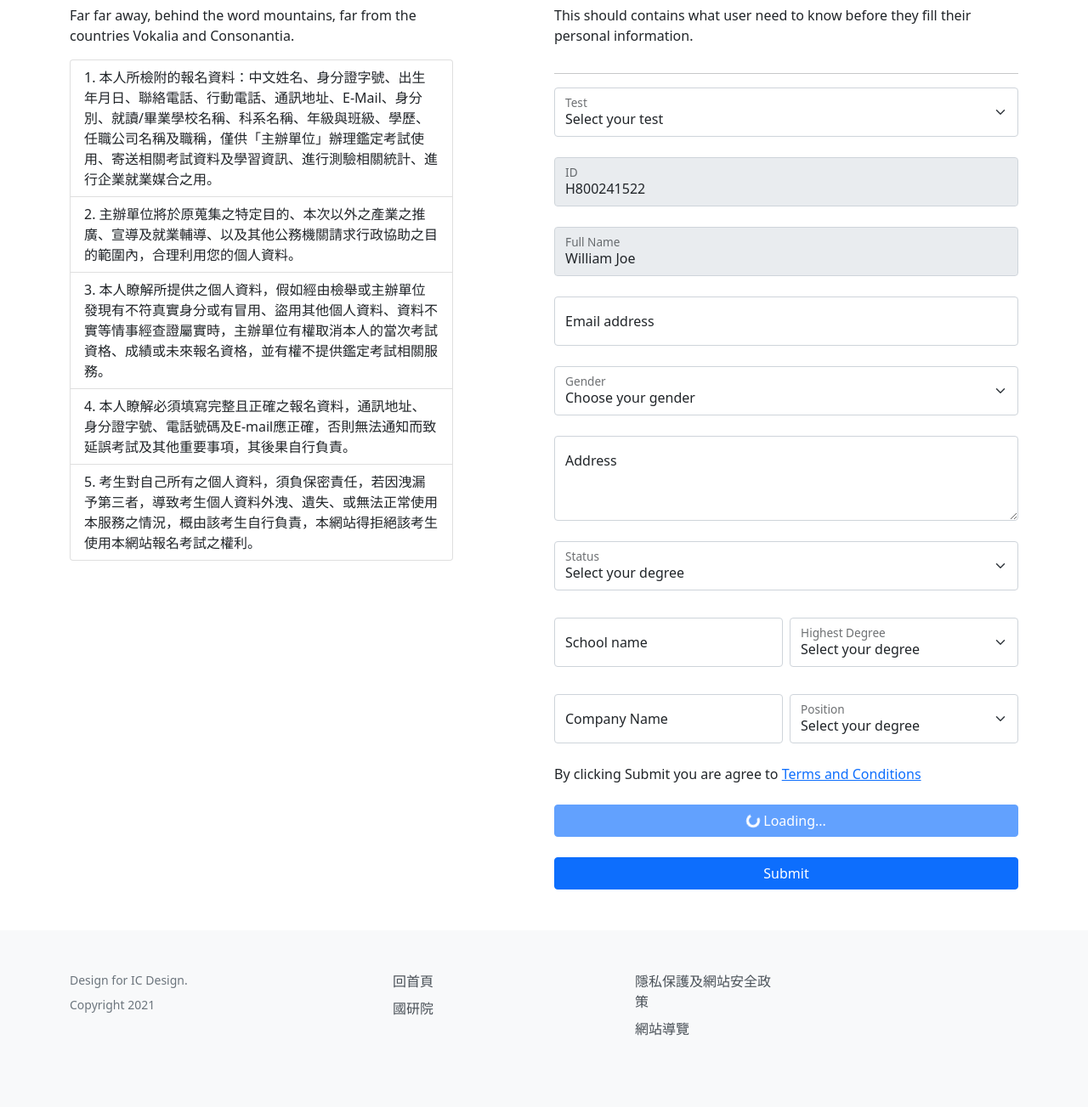
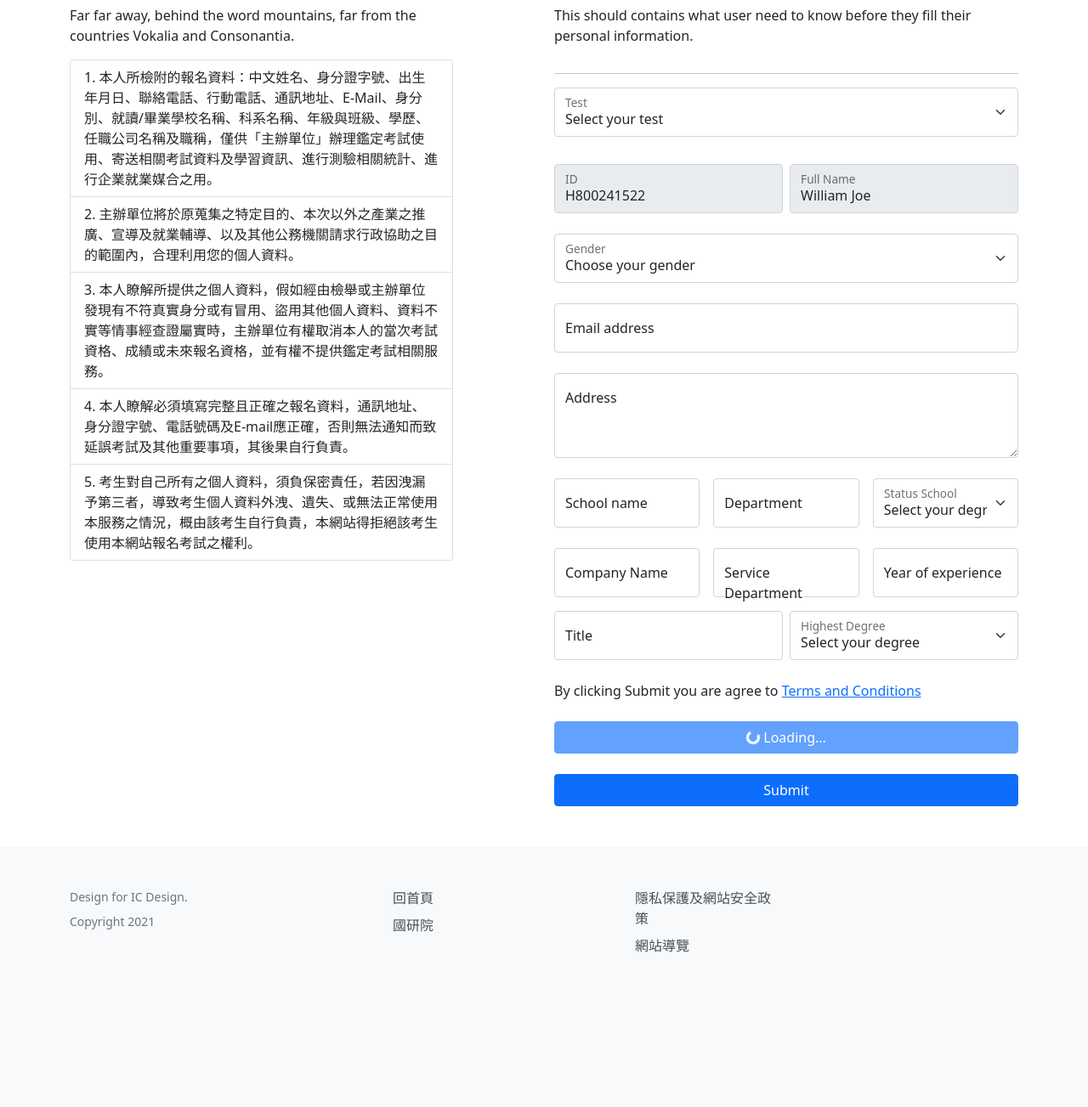
Before and after one commit to KenLu0929/icdesign, a Django app: page /testregistration/ in a window 1280 px wide. Shown: the part 170-1473 px from the top of the page at 85% size. After the commit the page ends 1291 px from the top, so only its background shows below. Run offline with Django 3.2, Linux system fonts and the light colour scheme; some libraries are stand-ins or nearby versions.

Commit message:
IC test registration fixed

```diff
--- a/pages/templates/pages/base.html
+++ b/pages/templates/pages/base.html
@@ -59,20 +59,29 @@
     $('#textareaAdress').change(function() {
         $('#showAddress').val($(this).val());
     });
-    $('#selectStatus').change(function() {
+    $('#selectDegree').change(function() {
         $('#showDegree').val($(this).val());
     });
     $('#schoolName').change(function() {
         $('#showSchoolName').val($(this).val());
     });
-    $('#selectDegree').change(function() {
-        $('#showHighestDegree').val($(this).val());
+    $('#department').change(function() {
+        $('#showDepartment').val($(this).val());
+    });
+    $('#selectStatusschool').change(function() {
+        $('#showStatusSchool').val($(this).val());
     });
     $('#companyName').change(function() {
         $('#showCompanyName').val($(this).val());
     });
     $('#selectPosition').change(function() {
         $('#showPosition').val($(this).val());
+    });
+    $('#yearofExp').change(function() {
+        $('#showExp').val($(this).val());
+    });
+    $('#userTitle').change(function() {
+        $('#showTitle').val($(this).val());
     });
 
     // $('#checkButtonReg').change(function () {
--- a/pages/templates/pages/ictestinfo.html
+++ b/pages/templates/pages/ictestinfo.html
@@ -184,9 +184,7 @@
                         </tr>
                         </tbody>
                     </table>
-                    <hr>
                 </div>
-
             </div>
         </div>
     </div>
--- a/pages/templates/pages/testregistration.html
+++ b/pages/templates/pages/testregistration.html
@@ -57,22 +57,18 @@
                           <label for="selectCourse">Test</label>
                         </div>
                     </div>
-                    <div class="align-items-center mt-4">
+                    <div class="row g-2 mt-4">
+                      <div class="col-md">
                         <div class="form-floating">
                           <input type="text" name="ic_id" id="icid" class="form-control" placeholder="ID" maxlength="10" value="H800241522" disabled>
                           <label for="icid">ID</label>
                         </div>
                       </div>
-                    <div class="align-items-center mt-4">
+                      <div class="col-md">
                         <div class="form-floating">
                           <input type="text" class="form-control" id="idname" name="ic_name" placeholder="e.g, Jhon Doe" value="William Joe" disabled>
                           <label for="icid">Full Name</label>
                         </div>
-                    </div>
-                    <div class="align-items-center mt-4">
-                        <div class="form-floating">
-                          <input type="email" id="idemail" name="ic_email" class="form-control" placeholder="this@youremail.com" required>
-                          <label for="idemail">Email address</label>
                       </div>
                     </div>
                     <div class="align-items-center mt-4">
@@ -88,23 +84,17 @@
                     </div>
                     <div class="align-items-center mt-4">
                         <div class="form-floating">
+                          <input type="email" id="idemail" name="ic_email" class="form-control" placeholder="this@youremail.com" required>
+                          <label for="idemail">Email address</label>
+                        </div>
+                    </div>
+                    <div class="align-items-center mt-4">
+                        <div class="form-floating">
                           <textarea class="form-control" placeholder="Leave a comment here" id="textareaAdress" style="height : 100px;" required></textarea>
                           <label for="textareaAdress">Address</label>
                         </div>
                     </div>
-                    <div class="align-items-center mt-4">
-                        <div class="form-floating">
-                          <select class="form-select" id="selectStatus" name="ic_status" aria-label="Floating label select example" required>
-                              <option selected>Select your degree</option>
-                              <option value="1">Employed</option>
-                              <option value="2">Self-Employed</option>
-                              <option value="3">Student</option>
-                              <option value="4">Unable to work</option>
-                          </select>
-                          <label for="selectCourse">Status</label>
-                        </div>
-                    </div>
-                    <div class="row g-2 mt-4">
+                    <div class="row g-3 mt-2">
                         <div class="col-md">
                         <div class="form-floating">
                             <input type="text" id="schoolName" name="ic_school" class="form-control" placeholder="School name">
@@ -113,17 +103,22 @@
                       </div>
                         <div class="col-md">
                             <div class="form-floating">
-                          <select class="form-select" id="selectDegree" name="ic_status" aria-label="Floating label select example">
+                            <input type="text" id="department" name="ic_department" class="form-control" placeholder="Department">
+                            <label for="department">Department</label>
+                        </div>
+                          </div>
+                        <div class="col-md">
+                        <div class="form-floating">
+                          <select class="form-select" id="selectStatusschool" name="ic_statusSchool" aria-label="Floating label select example">
                               <option selected>Select your degree</option>
-                              <option value="1">Diploma</option>
-                              <option value="2">Master</option>
-                              <option value="3">Doctor</option>
+                              <option value="1">Study</option>
+                              <option value="2">Graduate</option>
                           </select>
-                          <label for="selectDegree">Highest Degree</label>
+                          <label for="selectStatusschool">Status School</label>
                         </div>
                       </div>
                     </div>
-                    <div class="row g-2 mt-4">
+                    <div class="row g-3 mt-2">
                       <div class="col-md">
                         <div class="form-floating">
                             <input type="text" id="companyName" name="ic_company" class="form-control" placeholder="Company name">
@@ -132,13 +127,34 @@
                       </div>
                       <div class="col-md">
                           <div class="form-floating">
-                          <select class="form-select" id="selectPosition" name="ic_status" aria-label="Floating label select example">
+                            <input type="text" id="selectPosition" name="ic_status" class="form-control" placeholder="Service Department">
+                            <label for="companyName">Service Department</label>
+                          </div>
+                      </div>
+                      <div class="col-md">
+                          <div class="form-floating">
+                            <input type="number" id="yearofExp" name="ic_yearofexp" class="form-control" placeholder="Year of experience">
+                            <label for="companyName">Year of experience</label>
+                          </div>
+                      </div>
+                    </div>
+                    <div class="row g-2 mt-2">
+                      <div class="col-md">
+                        <div class="form-floating">
+                            <input type="text" id="userTitle" name="ic_title" class="form-control" placeholder="Company name">
+                            <label for="companyName">Title</label>
+                        </div>
+                      </div>
+                      <div class="col-md">
+                          <div class="form-floating">
+                            <select class="form-select" id="selectDegree" name="ic_degree" aria-label="Floating label select example">
                               <option selected>Select your degree</option>
-                              <option value="1">Manager</option>
-                              <option value="2">CEO</option>
-                              <option value="3">Other</option>
+                              <option value="1">High School</option>
+                              <option value="2">Bachelor</option>
+                              <option value="2">Master</option>
+                              <option value="2">Doctor</option>
                               </select>
-                          <label for="selectPosition">Position</label>
+                              <label for="selectDegree">Highest Degree</label>
                           </div>
                       </div>
                     </div>
@@ -213,21 +229,21 @@
                         </div>
                     </div>
                     <div class="mb-3 row">
-                        <label for="showDegree" class="col-sm-4 col-form-label">Status Degree</label>
-                        <div class="col-sm-8">
-                          <input type="text" readonly class="form-control-plaintext" id="showDegree" value="">
-                        </div>
-                    </div>
-                    <div class="mb-3 row">
                         <label for="showSchoolName" class="col-sm-4 col-form-label">School Name</label>
                         <div class="col-sm-8">
                           <input type="text" readonly class="form-control-plaintext" id="showSchoolName" value="">
                         </div>
                     </div>
                     <div class="mb-3 row">
-                        <label for="showHighestDegree" class="col-sm-4 col-form-label">Highest Degree</label>
+                        <label for="showDepartment" class="col-sm-4 col-form-label">Department</label>
                         <div class="col-sm-8">
-                          <input type="text" readonly class="form-control-plaintext" id="showHighestDegree" value="">
+                          <input type="text" readonly class="form-control-plaintext" id="showDepartment" value="">
+                        </div>
+                    </div>
+                    <div class="mb-3 row">
+                        <label for="showStatusSchool" class="col-sm-4 col-form-label">Status School</label>
+                        <div class="col-sm-8">
+                          <input type="text" readonly class="form-control-plaintext" id="showStatusSchool" value="">
                         </div>
                     </div>
                     <div class="mb-3 row">
@@ -237,9 +253,27 @@
                         </div>
                     </div>
                     <div class="mb-3 row">
-                        <label for="showPosition" class="col-sm-4 col-form-label">Position</label>
+                        <label for="showPosition" class="col-sm-4 col-form-label">Service Department</label>
                         <div class="col-sm-8">
                           <input type="text" readonly class="form-control-plaintext" id="showPosition" value="">
+                        </div>
+                    </div>
+                    <div class="mb-3 row">
+                        <label for="showExp" class="col-sm-4 col-form-label">Year of Experiences</label>
+                        <div class="col-sm-8">
+                          <input type="text" readonly class="form-control-plaintext" id="showExp" value="">
+                        </div>
+                    </div>
+                    <div class="mb-3 row">
+                        <label for="showTitle" class="col-sm-4 col-form-label">Title</label>
+                        <div class="col-sm-8">
+                          <input type="text" readonly class="form-control-plaintext" id="showTitle" value="">
+                        </div>
+                    </div>
+                    <div class="mb-3 row">
+                        <label for="showDegree" class="col-sm-4 col-form-label">Highest Degree</label>
+                        <div class="col-sm-8">
+                          <input type="text" readonly class="form-control-plaintext" id="showDegree" value="">
                         </div>
                     </div>
                     <div class="row justify-content-start mt-4">
```
Lines whose indentation alone changed are shown as unchanged.
